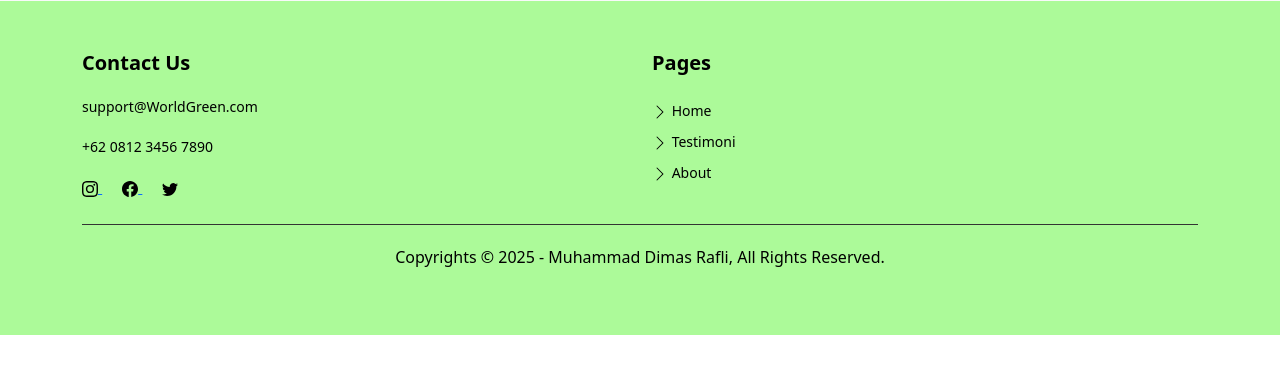
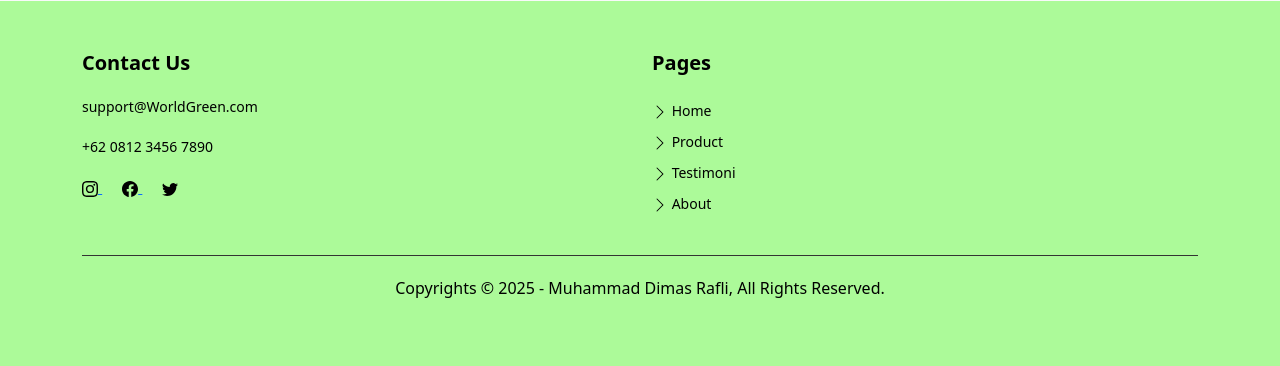
Before and after one commit to DimasRafli01/UTS_WorldGreenTemplate, a PHP site: page / in a window 1280 px wide. Shown: the part 2319-2685 px from the top of the page. Before the commit the page ends 2654 px from the top, so only its background shows below. Run offline with PHP 8.4, Linux system fonts and the light colour scheme.

Commit message:
update 1

```diff
--- a/css/main.css
+++ b/css/main.css
@@ -55,6 +55,7 @@ section {
 .navbar-nav .nav-link {
     color: white;
     text-shadow: 2px 2px 0px #156A00,
+                 -2px -2px 0px #156A00,
                  4px 4px 0px #156A00;
     transition: color 0.5s ease, text-shadow 0.5s ease;
 }
--- a/include/template/footer.php
+++ b/include/template/footer.php
@@ -60,6 +60,13 @@
                                         d="M4.646 1.646a.5.5 0 0 1 .708 0l6 6a.5.5 0 0 1 0 .708l-6 6a.5.5 0 0 1-.708-.708L10.293 8 4.646 2.354a.5.5 0 0 1 0-.708" />
                                 </svg>
                                 Home</a></li>
+                        <li><a href="index.php?page=produk#produk">
+                                <svg xmlns="http://www.w3.org/2000/svg" width="16" height="16" fill="currentColor"
+                                    class="bi bi-chevron-right" viewBox="0 0 16 16">
+                                    <path fill-rule="evenodd"
+                                        d="M4.646 1.646a.5.5 0 0 1 .708 0l6 6a.5.5 0 0 1 0 .708l-6 6a.5.5 0 0 1-.708-.708L10.293 8 4.646 2.354a.5.5 0 0 1 0-.708" />
+                                </svg>
+                                Product</a></li>
                         <li><a href="index.php?page=landing#tes1">
                                 <svg xmlns="http://www.w3.org/2000/svg" width="16" height="16" fill="currentColor"
                                     class="bi bi-chevron-right" viewBox="0 0 16 16">
```
